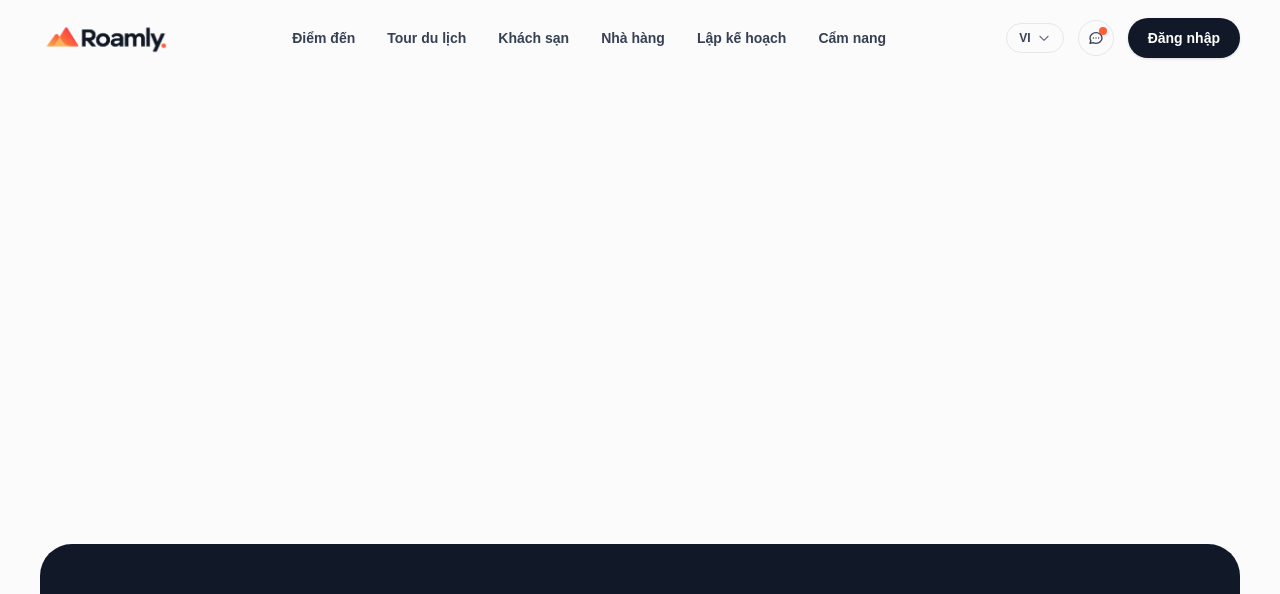
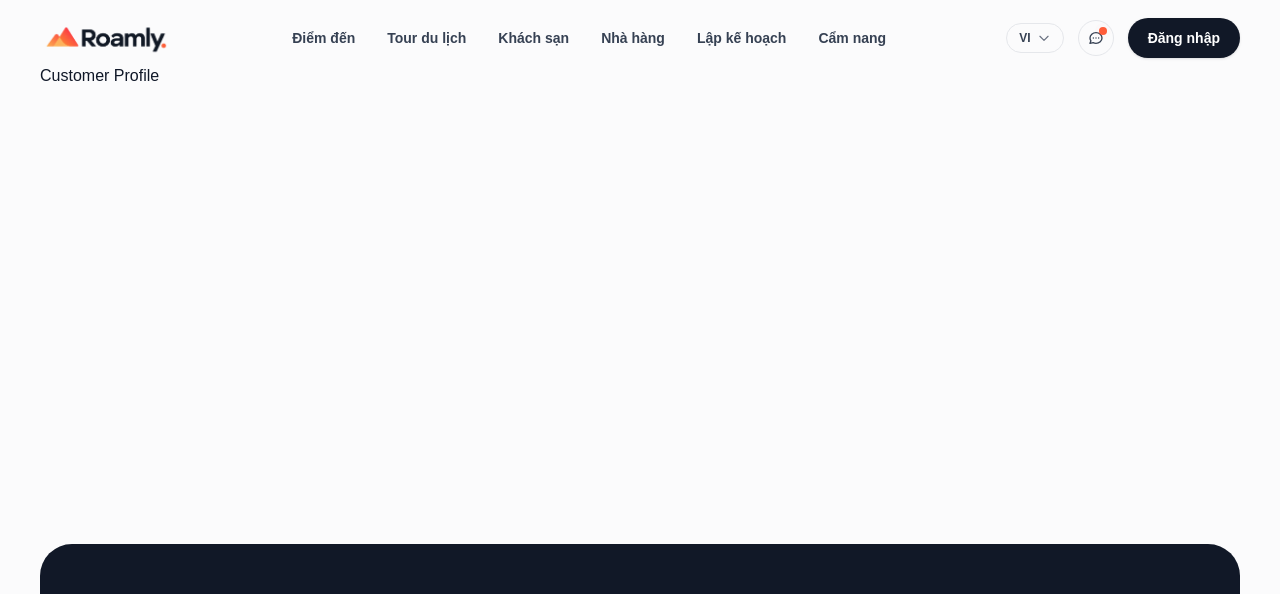
Before and after one commit to nhhieu26/datn, a Next.js app: page /profile in a window 1280 px wide. Shown: the top 594 px of the page. Built offline with nearby package versions, Linux system fonts and the light colour scheme.

Commit message:
feat: migrate CustomerProfilePage to the new account structure

```diff
--- /dev/null
+++ b/src/app/(customer)/(account)/profile/page.tsx
@@ -0,0 +1,3 @@
+export default function CustomerProfilePage() {
+  return <main className="min-h-[60vh]"> Customer Profile </main>;
+}
--- a/src/app/(customer)/profile/page.tsx
+++ /dev/null
@@ -1,3 +0,0 @@
-export default function CustomerProfilePage() {
-  return <main className="min-h-[60vh]" />;
-}
```
